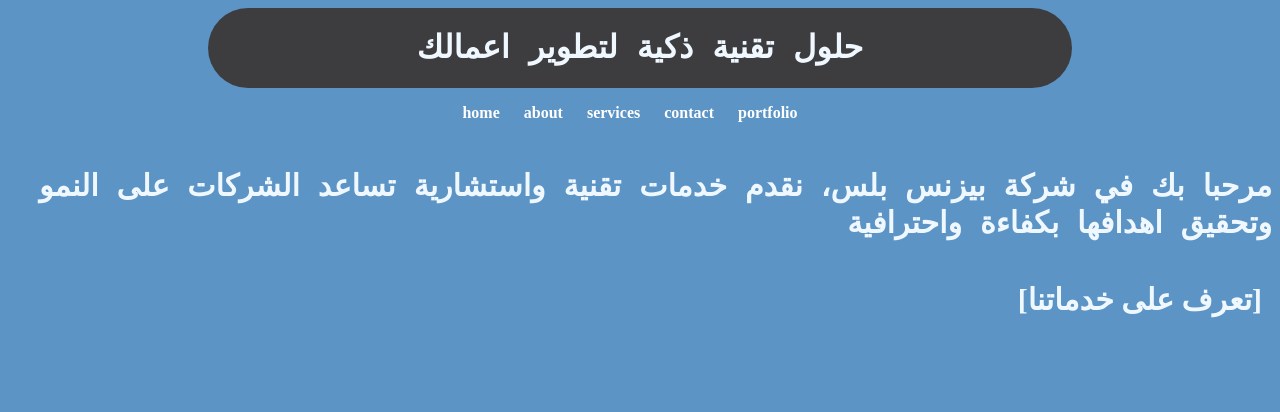
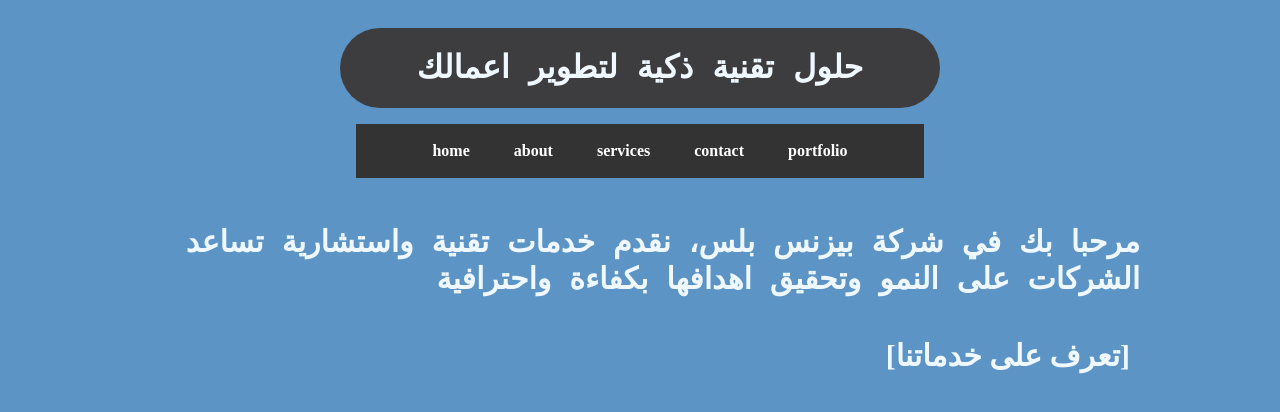
Before and after one commit to hizamalsharif/company-site, a plain HTML site: page index.html in a window 1280 px wide. Drawn offline with Linux system fonts and the light colour scheme.

Commit message:
تحسين responsive design لموقع company-site

```diff
--- a/index.html
+++ b/index.html
@@ -5,6 +5,48 @@
   <meta name="viewport" content="width=device-width, initial-scale=1.0">
   <title>home</title>
   <style>
+     nav ul {
+      display: flex;
+      list-style: none;
+      justify-content: center;
+      flex-wrap: wrap;
+      padding: 0;
+      margin: 0;
+      background-color: #333;
+    }
+
+    nav ul li {
+      margin: 10px;
+    }
+
+    nav ul li a {
+      color: white;
+      text-decoration: none;
+      padding: 8px 12px;
+      display: block;
+    }
+
+    nav ul li a:hover {
+      background-color: #555;
+    }
+
+    .container {
+      max-width: 1000px;
+      margin: auto;
+      padding: 20px;
+    }
+
+    @media (max-width: 768px) {
+      nav ul {
+        flex-direction: column;
+        align-items: center;
+      }
+
+      .container {
+        padding: 10px;
+      }
+    }
+
   body{
     background-color: rgb(92, 148, 198);
     background-size: cover;
@@ -68,7 +110,7 @@
   </style>
 <body>
 
-
+  <div class="container">
   <h1>حلول تقنية ذكية لتطوير اعمالك</h1>
   <nav>
     <ul>
@@ -97,6 +139,7 @@
     </p>
 
     <a href="services.html" class="srv">[تعرف على خدماتنا]</a>
+    </div>
    <br>
 
    <br>
```
